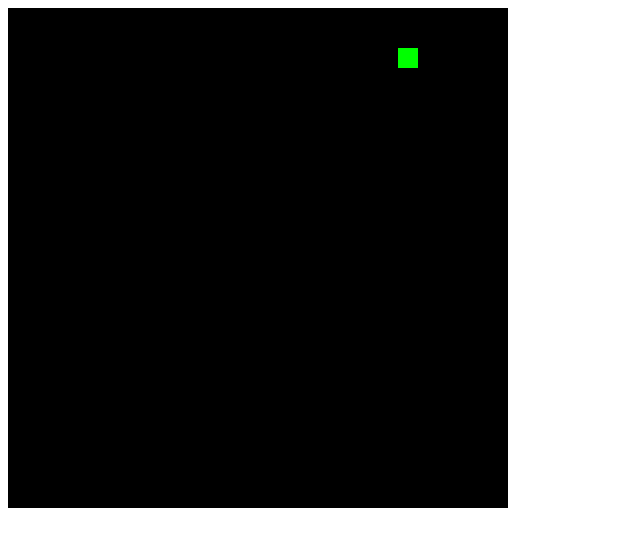
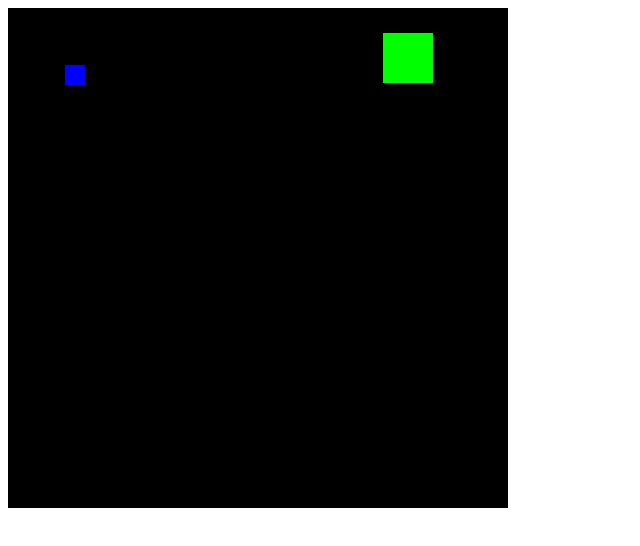
Before and after one commit to adalberht/computer-graphics-midterms, a plain HTML site: page game/index.html in a window 1280 px wide. Shown: the whole page, without its empty margins (0-640 px from the left). Drawn offline with Linux system fonts and the light colour scheme.

Commit message:
Player Movement Done
Todo: Obj Collision Physic

```diff
--- a/game/index.js
+++ b/game/index.js
@@ -1,48 +1,3 @@
-class Player {
-    constructor(locStart, color) {
-        this.location = Object.create(locStart);
-        this.width = 20;
-        this.height = 20;
-
-        this.velocity = 4.0;
-
-        this.mvMatrix = mat4.create();
-        mat4.identity(this.mvMatrix);
-        mat4.translate(this.mvMatrix, normalToClip(Object.create(locStart)));
-
-        this.vertices = [
-            -10.0, 10.0,
-            10.0, 10.0,
-            -10.0, -10.0,
-            10.0, -10.0
-        ];
-        this.color = color;
-        initBuffers(this);
-    }
-}
-
-function Ball(locStart, color) {
-    this.location = Object.create(locStart);
-    this.width = 20;
-    this.height = 20;
-
-    this.velocity = [-1.0, -1.0, 0.0];
-
-    this.mvMatrix = mat4.create();
-    mat4.identity(this.mvMatrix);
-    mat4.translate(this.mvMatrix, normalToClip(Object.create(locStart)));
-
-    this.vertices = [
-        -10.0, 10.0,
-        10.0, 10.0,
-        -10.0, -10.0,
-        10.0, -10.0
-    ];
-    this.color = color;
-    initBuffers(this);
-}
-
-
 var debug = 0;
 
 var gl;
@@ -56,6 +11,8 @@ var currentlyPressedKeys = {};
 
 var playerObj;
 var ball;
+var balls = [];
+var allObj = [];
 
 function initGL(canvas) {
     try {
@@ -136,6 +93,7 @@ function setMatrixUniforms() {
 function initObjects() {
     playerObj = new Player([400.0, 50.0, 0.0], [0.0, 1.0, 0.0, 1.0]);
     ball = new Ball([250.0, 250.0, 0.0], [0.0, 0.0, 1.0, 1.0]);
+    balls.push(ball);
 }
 
 function initBuffers(object) {
@@ -227,7 +185,7 @@ function checkCollision() {
         ball.location[0] - playerObj.location[0] <= 0 &&
         Math.abs(ball.location[1] - playerObj.location[1]) <= (ball.height / 2.0) + (playerObj.height / 2.0)) {
         vec3.multiply(ball.velocity, [-1.0, 1.0, 1.0]);
-        vec3.multiply(ball.velocity, [1.1, 1.1, 1.0]);
+        vec3.multiply(ball.velocity, [1.05, 1.05, 1.0]);
         mat4.translate(ball.mvMatrix, normalToClip([-(((ball.width / 2.0) + (playerObj.width / 2.0)) - Math.abs(ball
             .location[0] - playerObj.location[0])), 0, 0]));
         ball.location[0] = playerObj.location[0] - (ball.width / 2.0) - (playerObj.width / 2.0);
@@ -237,13 +195,30 @@ function checkCollision() {
         ball.location[0] - playerObj.location[0] >= 0 &&
         Math.abs(ball.location[1] - playerObj.location[1]) <= (ball.height / 2.0) + (playerObj.height / 2.0)) {
         vec3.multiply(ball.velocity, [-1.0, 1.0, 1.0]);
-        vec3.multiply(ball.velocity, [1.1, 1.1, 1.0]);
+        vec3.multiply(ball.velocity, [1.05, 1.05, 1.0]);
         mat4.translate(ball.mvMatrix, normalToClip([(((ball.width / 2.0) + (playerObj.width / 2.0)) - Math.abs(ball
             .location[0] - playerObj.location[0])), 0, 0]));
         ball.location[0] = playerObj.location[0] + (ball.width / 2.0) + (playerObj.width / 2.0);
     }
+    // Jika kena sisi atas dari player
+    if (Math.abs(ball.location[1] - playerObj.location[1]) <= (ball.height / 2.0) + (playerObj.height / 2.0) &&
+        ball.location[1] - playerObj.location[1] >= 0 &&
+        Math.abs(ball.location[0] - playerObj.location[0]) <= (ball.width / 2.0) + (playerObj.width / 2.0)) {
+        vec3.multiply(ball.velocity, [1.0, -1.0, 1.0]);
+        vec3.multiply(ball.velocity, [1.05, 1.05, 1.0]);
+        mat4.translate(ball.mvMatrix, normalToClip([0, (((ball.height / 2.0) + (playerObj.height / 2.0)) - Math.abs(ball
+            .location[1] - playerObj.location[1])), 0]));
+        ball.location[1] = playerObj.location[1] + (ball.width / 2.0) + (playerObj.width / 2.0);
+        console.log("sasa")
+    }
+
+    // Bola Kena Border Atas/Bawah
     if ((ball.location[1] - (ball.height / 2.0)) < 0.0 || (ball.location[1] + (ball.height / 2.0)) >= canvas.height) {
         vec3.multiply(ball.velocity, [1.0, -1.0, 1.0]);
+    }
+    // Bola Kena Border Kanan/kiri
+    if ((ball.location[0] - (ball.width / 2.0)) < 0.0 || (ball.location[0] + (ball.width / 2.0)) >= canvas.height) {
+        vec3.multiply(ball.velocity, [-1.0, 1.0, 1.0]);
     }
 }
 
@@ -300,11 +275,7 @@ function animate() {
 }
 
 function drawDebug() {
-    console.log(playerObj.location[0])
-    console.log("kanan")
-    console.log(playerObj.location[0] - (playerObj.height / 2.0))
-    console.log("kiri")
-    console.log(playerObj.location[0] + (playerObj.height / 2.0))
+    // Add Debug here
 }
 
 function webGLStart() {
@@ -321,3 +292,52 @@ function webGLStart() {
 
     tick();
 }
+
+// Kelas yang dibutuhkan
+// Kelas Player untuk pembuatan player
+class Player {
+    constructor(locStart, color) {
+        this.location = Object.create(locStart);
+        this.width = 50;
+        this.height = 50;
+
+        this.velocity = 4.0;
+
+        this.mvMatrix = mat4.create();
+        mat4.identity(this.mvMatrix);
+        mat4.translate(this.mvMatrix, normalToClip(Object.create(locStart)));
+
+        this.vertices = [
+            -25.0, 25.0,
+            25.0, 25.0,
+            -25.0, -25.0,
+            25.0, -25.0
+        ];
+        this.color = color;
+        initBuffers(this);
+    }
+}
+
+// Kelas Bola untuk handle pembuatan bola
+class Ball {
+    constructor(locStart, color) {
+        this.location = Object.create(locStart);
+        this.width = 20;
+        this.height = 20;
+
+        this.velocity = [-1.0, -1.0, 0.0];
+
+        this.mvMatrix = mat4.create();
+        mat4.identity(this.mvMatrix);
+        mat4.translate(this.mvMatrix, normalToClip(Object.create(locStart)));
+
+        this.vertices = [
+            -10.0, 10.0,
+            10.0, 10.0,
+            -10.0, -10.0,
+            10.0, -10.0
+        ];
+        this.color = color;
+        initBuffers(this);
+    }
+}
```
Also changed, not shown: game/index.html (+1 -0 lines).
